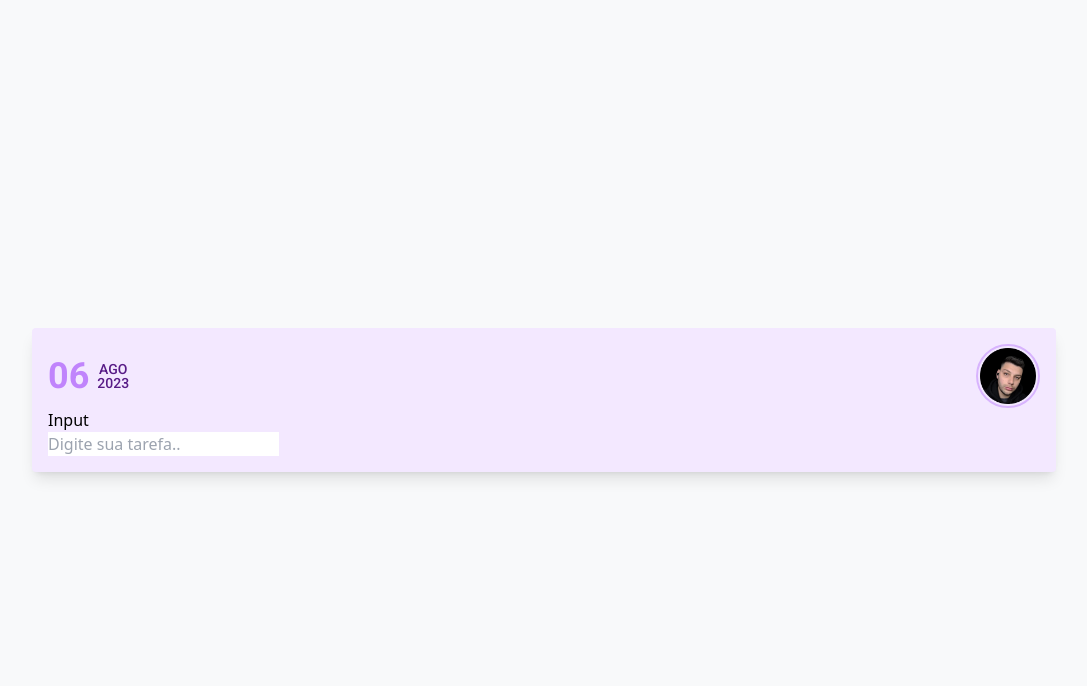
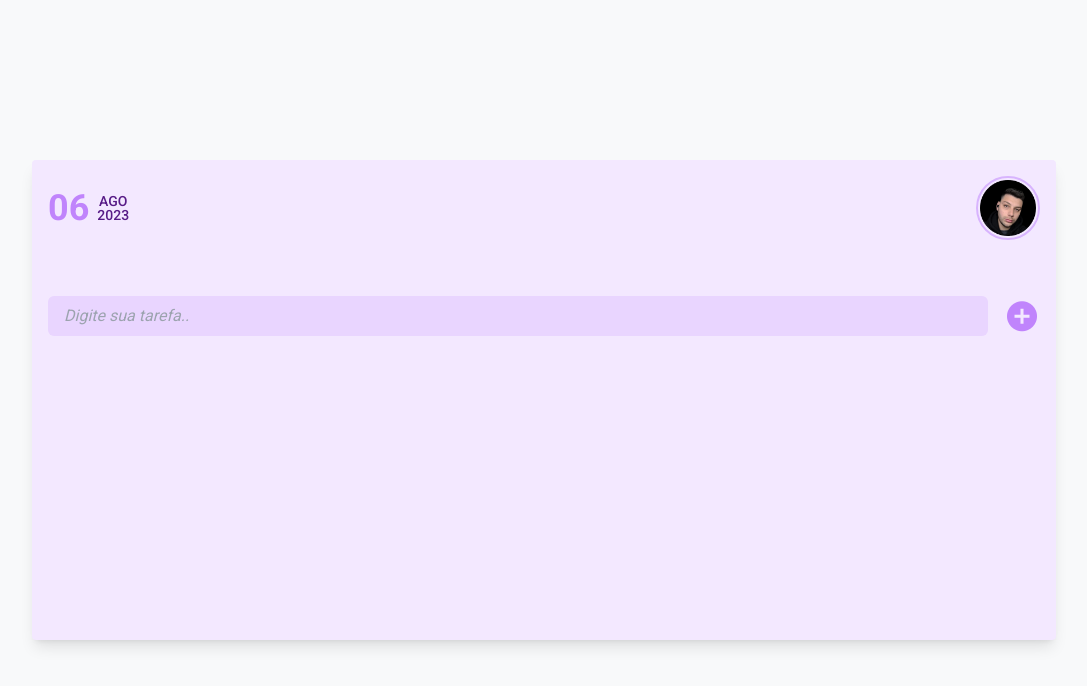
Before and after one commit to leonDenizard/toDoList, a React (Vite) app: page / in a window 1280 px wide. Shown: the top 686 px of the page, without its empty margins (96-1183 px from the left). Built offline with nearby package versions, Linux system fonts and the light colour scheme.

Commit message:
Estilizado componente InputTask e ajustado constainer da section do app

```diff
--- a/index.html
+++ b/index.html
@@ -6,6 +6,8 @@
     <link rel="preconnect" href="https://fonts.googleapis.com">
     <link rel="preconnect" href="https://fonts.gstatic.com" crossorigin>
     <link href="https://fonts.googleapis.com/css2?family=Inter:wght@300;400;500;600&family=Poppins:ital,wght@0,200;0,300;0,400;0,500;0,600;0,700;0,800;1,500;1,600;1,700;1,800;1,900&family=Roboto:wght@300;400;500;700&display=swap" rel="stylesheet">
+    <link href='https://unpkg.com/boxicons@2.1.4/css/boxicons.min.css' rel='stylesheet'>
+
     <title>ToDoList</title>
   </head>
   <body>
--- a/package.json
+++ b/package.json
@@ -10,6 +10,7 @@
     "preview": "vite preview"
   },
   "dependencies": {
+    "boxicons": "^2.1.4",
     "react": "^18.2.0",
     "react-dom": "^18.2.0"
   },
--- a/src/components/App.jsx
+++ b/src/components/App.jsx
@@ -1,6 +1,5 @@
 import { Header } from "./Header/Header"
 import { InputTask } from "./InputTask/InputTask"
-
 
 function App() {
 
@@ -8,7 +7,7 @@ function App() {
   return (
     <main className="bg-primary-color min-h-screen w-full flex justify-center items-center">
 
-      <section className="h-4/5 w-4/5 bg-purple-100 rounded p-4 shadow-lg">
+      <section className="min-h-secton w-4/5 bg-purple-100 rounded p-4 shadow-lg">
         <Header></Header>
         <InputTask></InputTask>
       </section>
--- a/src/components/InputTask/InputTask.jsx
+++ b/src/components/InputTask/InputTask.jsx
@@ -1,8 +1,17 @@
-export function InputTask(){
-    return(
-        <div>
-            <h1>Input</h1>
-            <input type="text" name="task" id="task" placeholder="Digite sua tarefa.."/>
-        </div>
-    )
+export function InputTask() {
+  return (
+    <div className="relative max-w-full flex justify-center gap-4 top-14">
+      <input
+        className="px-4 outline-none bg-purple-200 rounded-md text-base text-purple-950 font-Roboto font-medium placeholder:font-normal placeholder:italic
+            max-w-90 w-full"
+        type="text"
+        name="task"
+        id="task"
+        placeholder="Digite sua tarefa.."
+      />
+
+      <i className='bx bxs-plus-circle text-purple-400 text-4xl hover:text-purple-600 transition cursor-pointer'></i>
+
+    </div>
+  );
 }
--- a/src/main.jsx
+++ b/src/main.jsx
@@ -3,6 +3,7 @@ import ReactDOM from 'react-dom/client'
 import App from './components/App'
 
 import './styles/index.css'
+import 'boxicons'
 
 ReactDOM.createRoot(document.getElementById('root')).render(
   <React.StrictMode>
--- a/tailwind.config.js
+++ b/tailwind.config.js
@@ -11,6 +11,12 @@ export default {
       },
       fontFamily:{
         'Roboto': ['Roboto', 'sans-serif']
+      },
+      maxWidth:{
+        '80': '80%'
+      },
+      minHeight:{
+        'secton': '60vh'
       }
     },
   },
```
Also changed, not shown: 1 other file (tests, documents, lock files or other folders).
